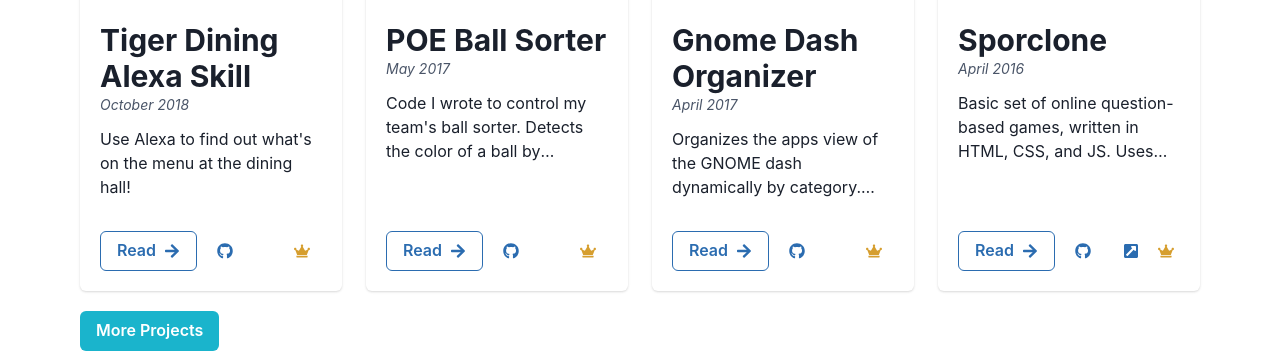
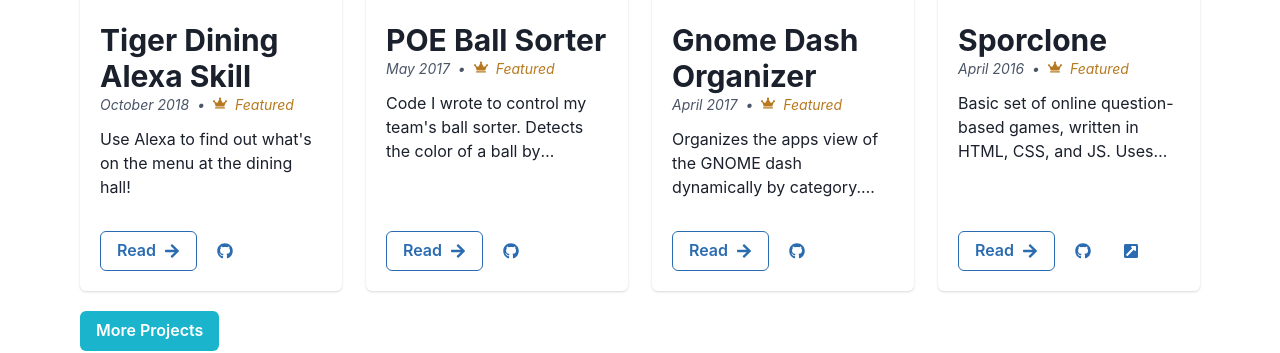
Before and after one commit to BenJetson/benjetson.github.io, a Next.js app in the folder next/: page / in a window 1280 px wide. Shown: the part 1164-1517 px from the top of the page. Built offline with nearby package versions, Linux system fonts and the light colour scheme; no server answers.

Commit message:
Move featured crown on projects to top of card. #174

```diff
--- a/next/components/projects.js
+++ b/next/components/projects.js
@@ -21,11 +21,9 @@
 } from "react-icons/fa";
 import { CardTitle } from "./card";
 import { formatAsMonthDate } from "../lib/date";
+import { InlineText } from "./typography";
 
 export const ProjectCard = ({ project }) => (
-  // FIXME this shold use LinkOverlay
-  // https://chakra-ui.com/docs/components/link-overlay
-
   <LinkBox display="flex" alignItems="stretch">
     <Card w="100%" backgroundColor="white">
       <CardBody>
@@ -43,12 +41,24 @@
 
         <CardTitle level={3}>{project.frontMatter.title}</CardTitle>
         <Text textStyle="subtitle">
-          {formatAsMonthDate(project.frontMatter.date)}
+          <InlineText>{formatAsMonthDate(project.frontMatter.date)}</InlineText>
+          {project.frontMatter.featured && (
+            <InlineText>
+              <InlineText mx={2}>&bull;</InlineText>
+              <InlineText color="yellow.600">
+                <InlineText display="inline-block" mr={2}>
+                  <FaCrown />
+                </InlineText>
+                Featured
+              </InlineText>
+            </InlineText>
+          )}
         </Text>
         <Text noOfLines={3}>{project.frontMatter.description}</Text>
       </CardBody>
+
       <CardFooter pt={0}>
-        <ButtonGroup flexGrow={1}>
+        <ButtonGroup>
           <NextLink
             href={project.href}
             passHref
@@ -81,18 +91,6 @@
             />
           )}
         </ButtonGroup>
-        {project.frontMatter.featured && (
-          <Box
-            display="inline-flex"
-            height={10}
-            width={10}
-            alignItems="center"
-            justifyContent="center"
-            color="yellow.500"
-          >
-            <FaCrown />
-          </Box>
-        )}
       </CardFooter>
     </Card>
   </LinkBox>
```
